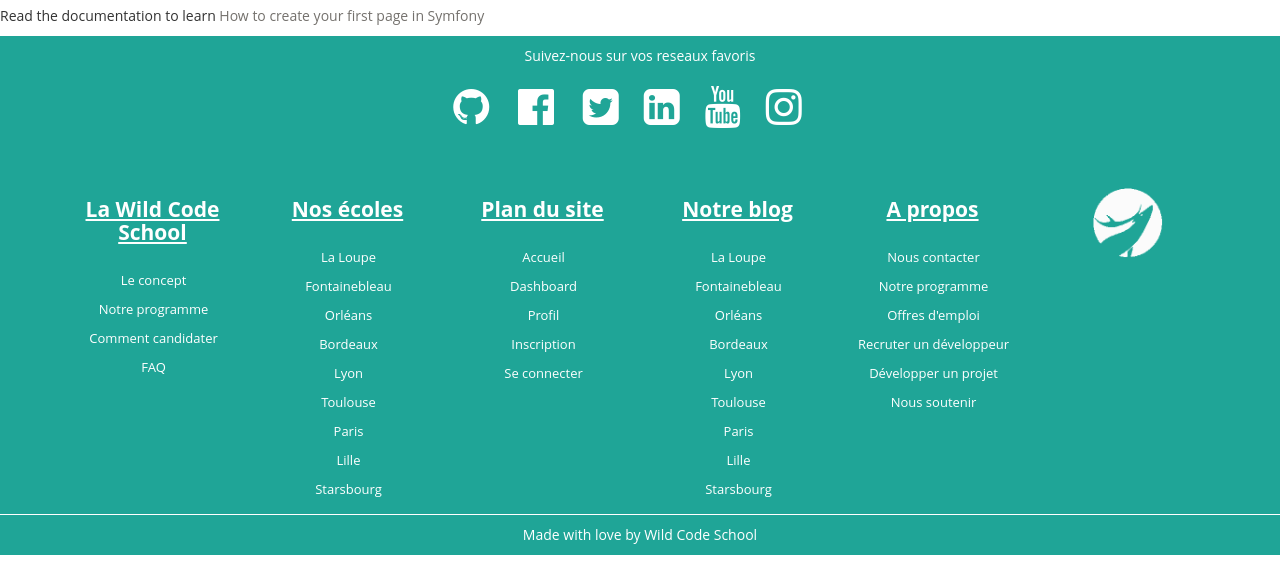
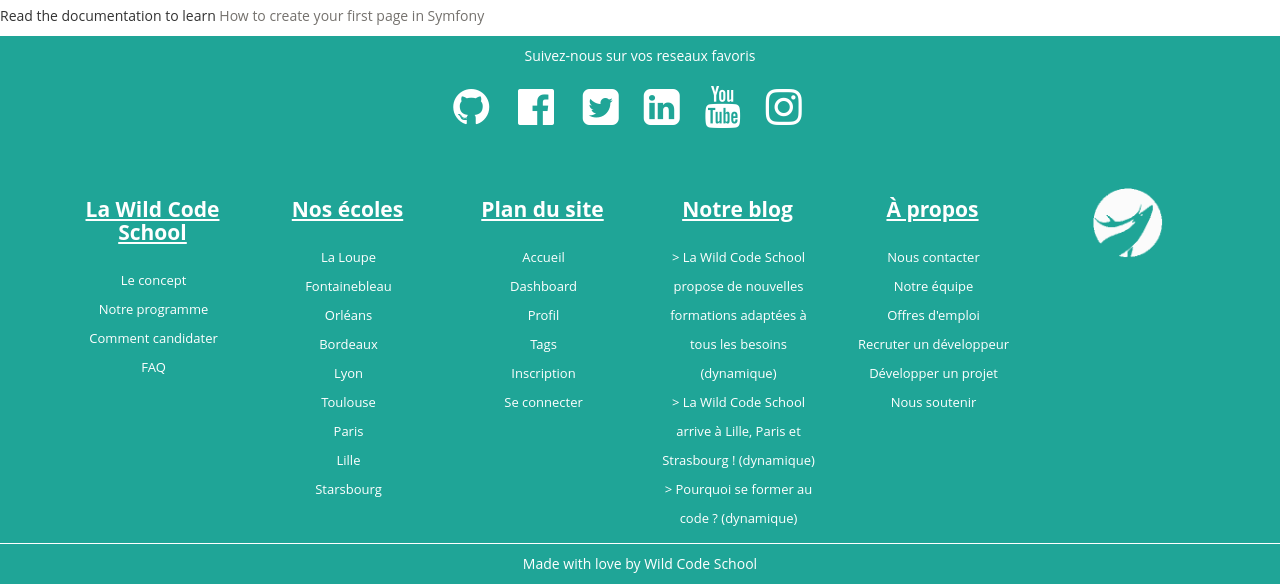
Before and after one commit to KatsuKumi/WildExchange, a Symfony app: template app/Resources/views/default/index.html.twig in a window 1280 px wide; the page is wider, and only the part inside the window is pictured. Shown: the part 3229-3813 px from the top of that part. Before the commit the page ends 3784 px from the top of that part, so only its background shows below. Run offline with Twig, Linux system fonts and the light colour scheme; the template is opened without the code that fills it, so the values that code supplies are empty; some libraries are stand-ins or nearby versions.

Commit message:
ajouts liens footer +  git ignore idea

```diff
--- a/app/Resources/views/base.html.twig
+++ b/app/Resources/views/base.html.twig
@@ -175,59 +175,54 @@
             <div class="col-md-2 col-sm-6 paddingtop-bottom">
                 <h6 class="heading7"><u>La Wild Code School</u></h6>
                 <ul class="footer-ul">
-                    <li><a href="#"> Le concept</a></li>
-                    <li><a href="#"> Notre programme</a></li>
-                    <li><a href="#"> Comment candidater</a></li>
-                    <li><a href="#"> FAQ</a></li>
+                    <li><a href="https://wildcodeschool.fr/questcequela-wildcodeschool/"> Le concept</a></li>
+                    <li><a href="https://wildcodeschool.fr/nos-formations-initiation-approfondissement-developpeur/"> Notre programme</a></li>
+                    <li><a href="https://wildcodeschool.fr/candidat/"> Comment candidater</a></li>
+                    <li><a href="https://wildcodeschool.fr/faq/"> FAQ</a></li>
                 </ul>
             </div>
             <div class="col-md-2 col-sm-6 paddingtop-bottom">
                 <h6 class="heading7"><u>Nos écoles</u></h6>
                 <ul class="footer-ul">
-                    <li><a href="#"> La Loupe</a></li>
-                    <li><a href="#"> Fontainebleau</a></li>
-                    <li><a href="#"> Orléans</a></li>
-                    <li><a href="#"> Bordeaux</a></li>
-                    <li><a href="#"> Lyon</a></li>
-                    <li><a href="#"> Toulouse</a></li>
-                    <li><a href="#"> Paris</a></li>
-                    <li><a href="#"> Lille</a></li>
-                    <li><a href="#"> Starsbourg</a></li>
+                    <li><a href="https://wildcodeschool.fr/la-loupe/"> La Loupe</a></li>
+                    <li><a href="https://wildcodeschool.fr/fontainebleau/"> Fontainebleau</a></li>
+                    <li><a href="https://wildcodeschool.fr/orleans/"> Orléans</a></li>
+                    <li><a href="https://wildcodeschool.fr/bordeaux/"> Bordeaux</a></li>
+                    <li><a href="https://wildcodeschool.fr/lyon/"> Lyon</a></li>
+                    <li><a href="https://wildcodeschool.fr/toulouse/"> Toulouse</a></li>
+                    <li><a href="https://wildcodeschool.fr/paris/"> Paris</a></li>
+                    <li><a href="https://wildcodeschool.fr/lille/"> Lille</a></li>
+                    <li><a href="https://wildcodeschool.fr/strasbourg/"> Starsbourg</a></li>
                 </ul>
             </div>
             <div class="col-md-2 col-sm-6 paddingtop-bottom">
                 <h6 class="heading7"><u>Plan du site</u></h6>
                 <ul class="footer-ul">
-                    <li><a href="#"> Accueil</a></li>
-                    <li><a href="#"> Dashboard</a></li>
-                    <li><a href="#"> Profil</a></li>
-                    <li><a href="#"> Inscription</a></li>
-                    <li><a href="#"> Se connecter</a></li>
+                    <li><a href="{{ path('wcs_wild_exchange_homepage') }}"> Accueil</a></li>
+                    <li><a href="{{ path('wcs_wild_exchange_homepage') }}"> Dashboard</a></li>
+                    <li><a href="{{ path('wcs_wild_exchange_homepage') }}"> Profil</a></li>
+                    <li><a href="{{ path('tagspage') }}"> Tags</a></li>
+                    <li><a href="{{ path('inscriptionpage') }}"> Inscription</a></li>
+                    <li><a href="{{ path('connectionpage') }}"> Se connecter</a></li>
                 </ul>
             </div>
             <div class="col-md-2 col-sm-6 paddingtop-bottom">
                 <h6 class="heading7"><u>Notre blog</u></h6>
                 <ul class="footer-ul">
-                    <li><a href="#"> La Loupe</a></li>
-                    <li><a href="#"> Fontainebleau</a></li>
-                    <li><a href="#"> Orléans</a></li>
-                    <li><a href="#"> Bordeaux</a></li>
-                    <li><a href="#"> Lyon</a></li>
-                    <li><a href="#"> Toulouse</a></li>
-                    <li><a href="#"> Paris</a></li>
-                    <li><a href="#"> Lille</a></li>
-                    <li><a href="#"> Starsbourg</a></li>
+                    <li><a href="https://wildcodeschool.fr/blog/formation-courte-code/"> > La Wild Code School propose de nouvelles formations adaptées à tous les besoins (dynamique)</a></li>
+                    <li><a href="https://wildcodeschool.fr/blog/formation-code-lille-paris-strasbourg/"> > La Wild Code School arrive à Lille, Paris et Strasbourg ! (dynamique)</a></li>
+                    <li><a href="https://wildcodeschool.fr/blog/pourquoi-se-former-code/"> > Pourquoi se former au code ? (dynamique)</a></li>
                 </ul>
             </div>
             <div class="col-md-2 col-sm-6 paddingtop-bottom">
-                <h6 class="heading7"><u>A propos</u></h6>
+                <h6 class="heading7"><u>À propos</u></h6>
                 <ul class="footer-ul">
-                    <li><a href="#"> Nous contacter</a></li>
-                    <li><a href="#"> Notre programme</a></li>
-                    <li><a href="#"> Offres d'emploi</a></li>
-                    <li><a href="#"> Recruter un développeur</a></li>
-                    <li><a href="#"> Développer un projet</a></li>
-                    <li><a href="#"> Nous soutenir</a></li>
+                    <li><a href="https://wildcodeschool.fr/contact/"> Nous contacter</a></li>
+                    <li><a href="https://wildcodeschool.fr/equipe/"> Notre équipe</a></li>
+                    <li><a href="https://wildcodeschool.fr/offres-emplois/"> Offres d'emploi</a></li>
+                    <li><a href="https://wildcodeschool.fr/recruter-un-developpeur/"> Recruter un développeur</a></li>
+                    <li><a href="https://wildcodeschool.fr/developper-un-projet/"> Développer un projet</a></li>
+                    <li><a href="https://wildcodeschool.fr/nous-soutenir/"> Nous soutenir</a></li>
                 </ul>
             </div>
             <div class="col-md-2 col-sm-6 paddingtop-bottom">
```
Also changed, not shown: 1 other file. Lines whose indentation alone changed are shown as unchanged.
